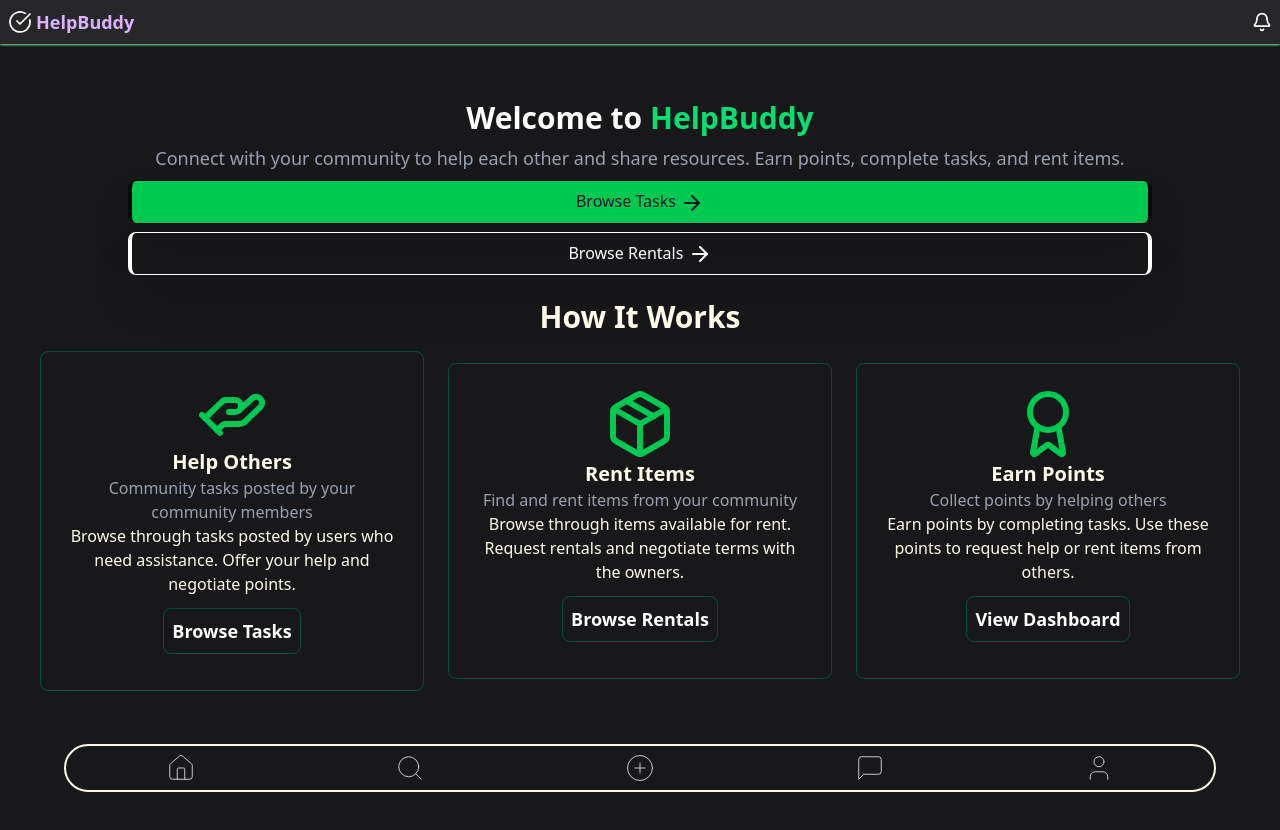
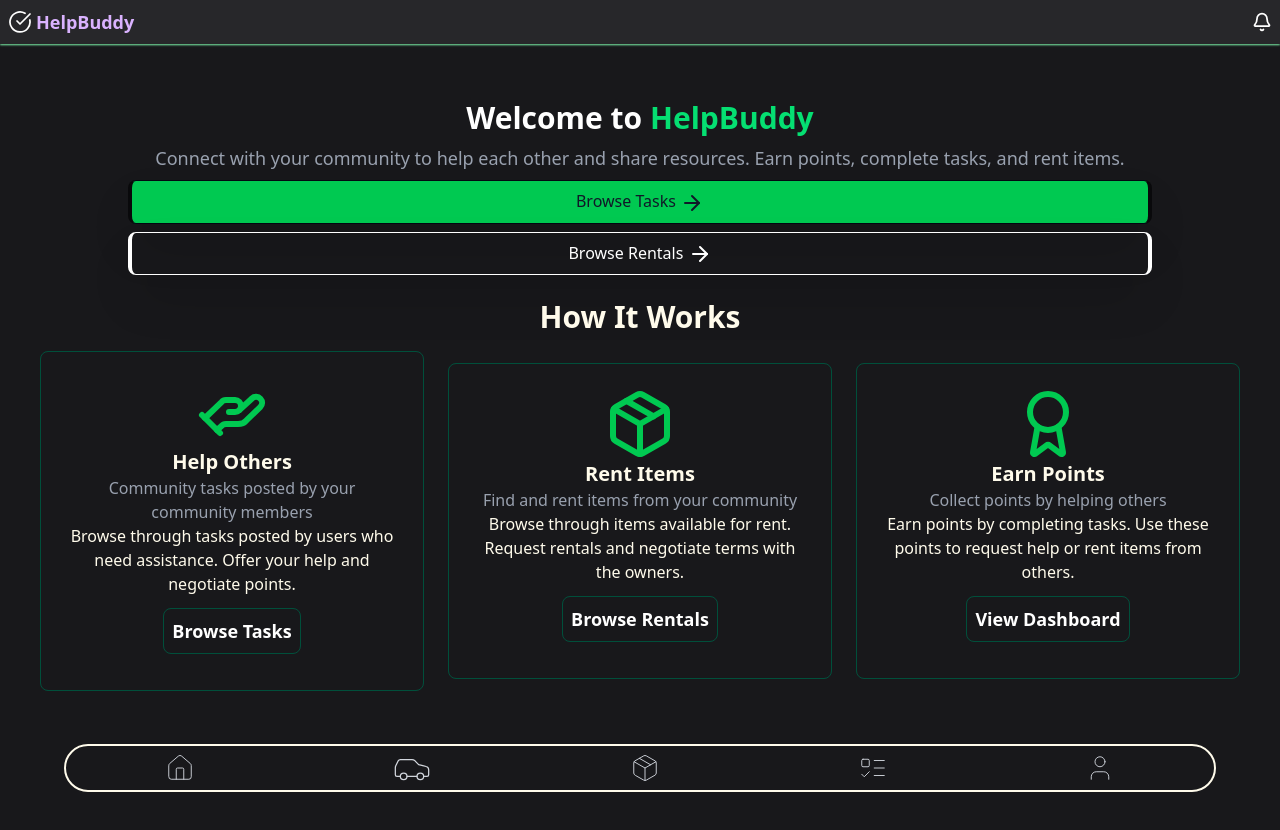
Before and after one commit to SBeeeee/PeerPal, a Next.js app in the folder frontend/: page / in a window 1280 px wide. Shown: the top 830 px of the page. Built offline with nearby package versions, Linux system fonts and the light colour scheme; no server answers.

Commit message:
added routes in down navbar

```diff
--- a/frontend/src/app/components/Navbar.jsx
+++ b/frontend/src/app/components/Navbar.jsx
@@ -1,6 +1,7 @@
 import React from 'react'
-import { Home, Search, PlusCircle, MessageSquare, User } from "lucide-react"
+import { Home, Car, User,Package,ListTodo } from "lucide-react"
 import Link from 'next/link'
+
 
 function Navbar() {
   return (
@@ -8,9 +9,9 @@ function Navbar() {
     <div className="flex justify-around bg-zinc-900 items-center h-12 fixed bottom-0 mb-2 border-2 text-gray-300  w-[90%] rounded-3xl left-1/2 -translate-x-1/2 border-amber-50">
 
      <Link href="/"><Home size={30} strokeWidth={0.75}/></Link>
-      <Search size={30} strokeWidth={0.75}/>
-      <PlusCircle size={30} strokeWidth={0.75}/>
-      <MessageSquare size={30} strokeWidth={0.75}/>
+    <Link href="/TripSync"><Car size={40} strokeWidth={0.75}/></Link>
+    <Link href="/rentals"><Package size={30} strokeWidth={0.75}/></Link>
+    <Link href="/errands"><ListTodo size={30} strokeWidth={0.75}/></Link>
      <Link href="/dashboard"> <User size={30} strokeWidth={0.75}/></Link>
 
    </div>
```
